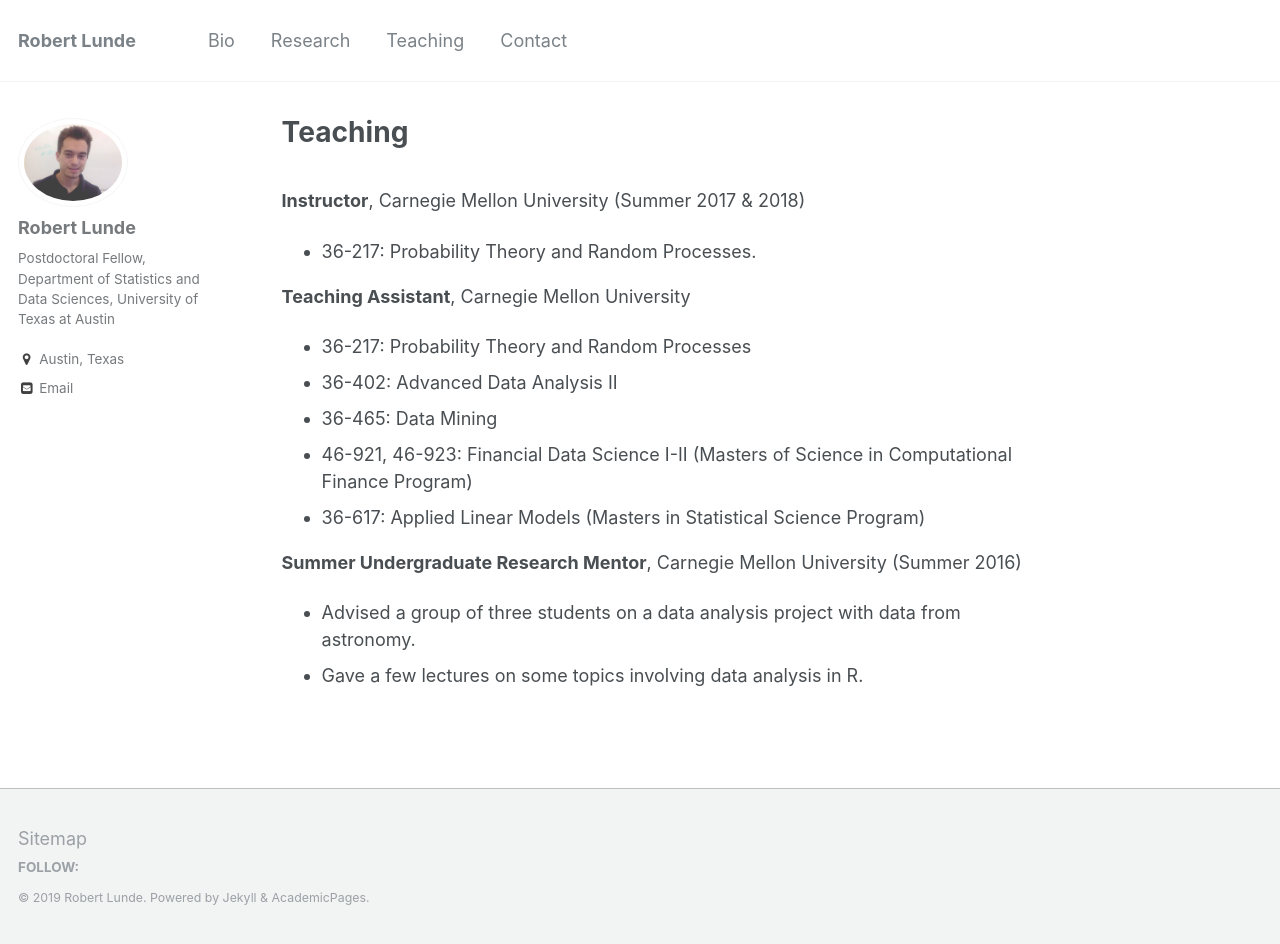
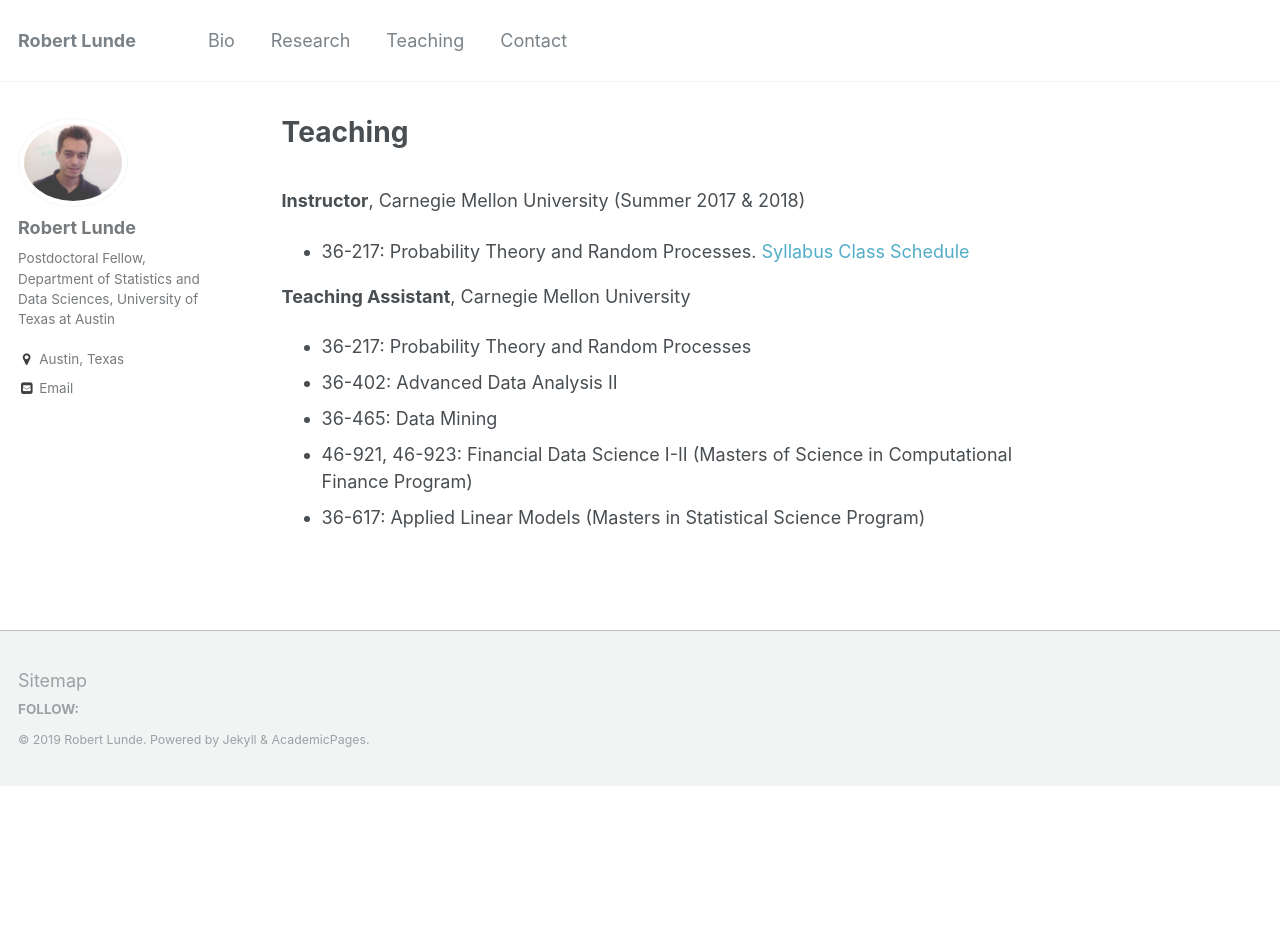
Before and after one commit to rslunde/rslunde.github.io, a Jekyll site: the page built from _pages/teaching.md, in a window 1280 px wide and 944 px high. Built offline with Jekyll 4.4.1, drawn with Linux system fonts in a browser that asks for light colours.

Commit message:
update teaching

```diff
--- a/_pages/teaching.md
+++ b/_pages/teaching.md
@@ -5,7 +5,7 @@ author_profile: true
 ---
 <br>
 <b>Instructor</b>, Carnegie Mellon University (Summer 2017 & 2018)
-* 36-217: Probability Theory and Random Processes.
+* 36-217: Probability Theory and Random Processes. [Syllabus](https://rslunde.github.io/files/36217-syllabus.pdf) [Class Schedule](https://rslunde.github.io/files/36217-schedule.pdf)
 
 <b>Teaching Assistant</b>, Carnegie Mellon University
 * 36-217: Probability Theory and Random Processes
@@ -13,7 +13,3 @@ author_profile: true
 * 36-465: Data Mining
 * 46-921, 46-923: Financial Data Science I-II (Masters of Science in Computational Finance Program)
 * 36-617: Applied Linear Models (Masters in Statistical Science Program)
-
-<b>Summer Undergraduate Research Mentor</b>, Carnegie Mellon University (Summer 2016)
-* Advised a group of three students on a data analysis project with data from astronomy.
-* Gave a few lectures on some topics involving data analysis in R.
```
Also changed, not shown: 5 other files.
